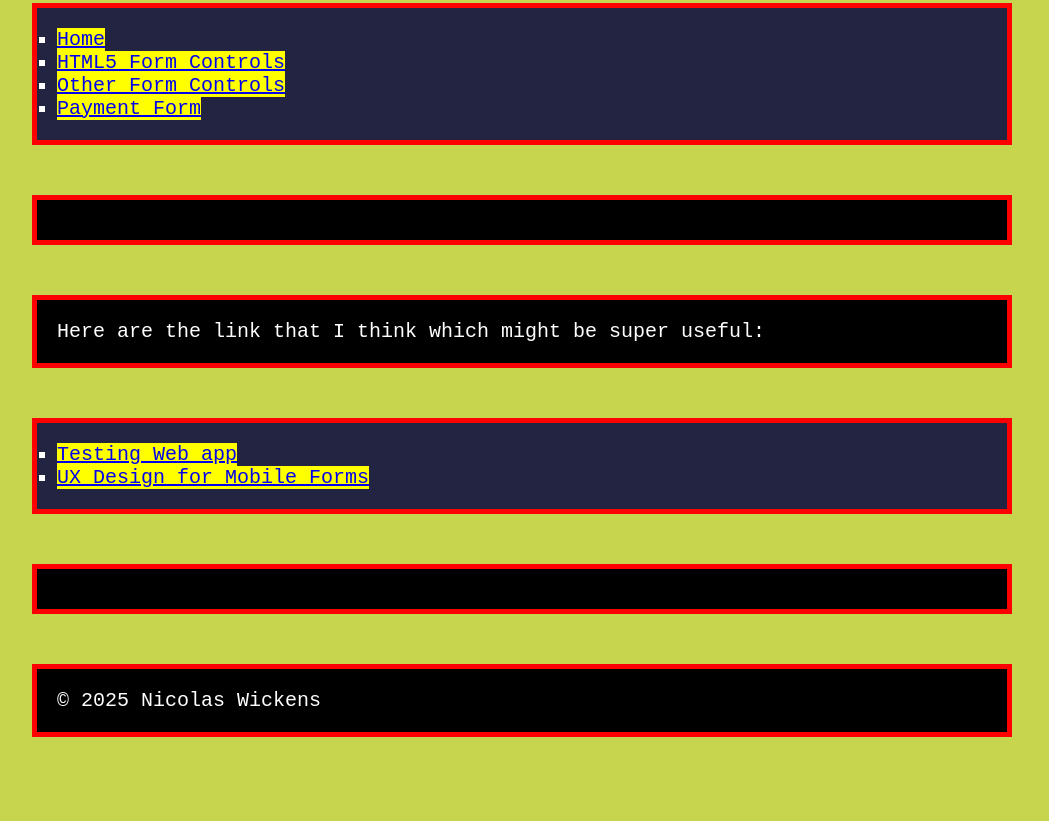
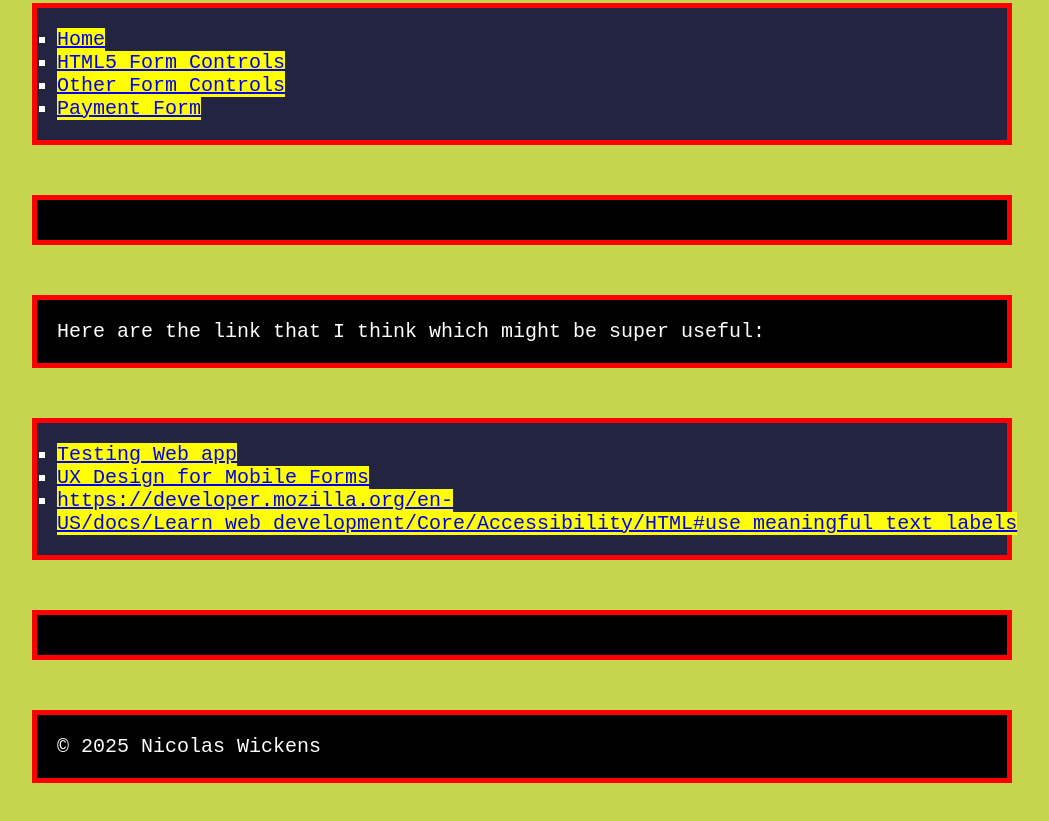
Before and after one commit to NicolasWickens/blog, a plain HTML site: page index.html in a window 1280 px wide. Shown: the part 412-1233 px from the top of the page, without its empty margins (118-1167 px from the left). Drawn offline with Linux system fonts and the light colour scheme; a web font is replaced by a local one.

Commit message:
good webpage on accessebility

```diff
--- a/index.html
+++ b/index.html
@@ -48,6 +48,9 @@
       <li>
         <a href="https://www.smashingmagazine.com/2018/08/ux-html5-mobile-form-part-1/">UX Design for Mobile Forms</a>
       </li>
+      <li>
+        <a href="https://developer.mozilla.org/en-US/docs/Learn_web_development/Core/Accessibility/HTML#use_meaningful_text_labels">https://developer.mozilla.org/en-US/docs/Learn_web_development/Core/Accessibility/HTML#use_meaningful_text_labels</a>
+      </li>
     </ol>
   </p>
     <footer>
```
